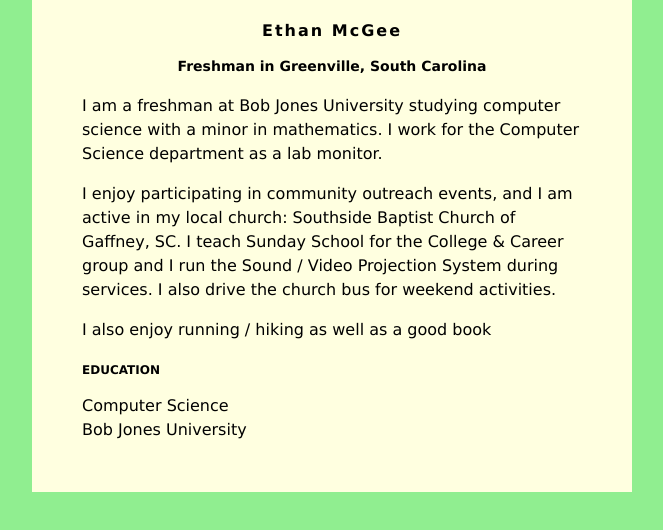
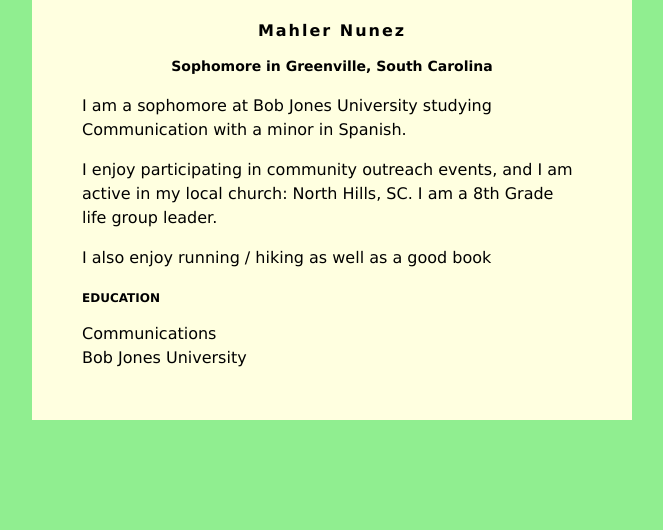
Before and after one commit to MrShadow167/MrShadow167.github.io, a plain HTML site: page index.html in a window 1280 px wide. Shown: the whole page, without its empty margins (308-971 px from the left). Drawn offline with Linux system fonts and the light colour scheme.

Commit message:
Update index.html

```diff
--- a/index.html
+++ b/index.html
@@ -30,19 +30,19 @@ h3 {
 </head>
 <body>
     <div id="content">
-        <h1>Ethan McGee</h1>
-        <h2>Freshman in Greenville, South Carolina</h2>
+        <h1>Mahler Nunez</h1>
+        <h2>Sophomore in Greenville, South Carolina</h2>
 
-         <p>I am a freshman at Bob Jones University studying computer science with a minor in mathematics. I work for the Computer Science department as a lab monitor.</p>
+         <p>I am a sophomore  at Bob Jones University studying Communication  with a minor in Spanish.</p>
          <p>
-            I enjoy participating in community outreach events, and I am active in my local church: Southside Baptist Church of Gaffney, SC.  I teach Sunday School for the College &amp; Career group and I run the Sound / Video Projection System during services.  I also drive the church bus for weekend activities.
+            I enjoy participating in community outreach events, and I am active in my local church: North Hills, SC.  I am a 8th Grade life group leader.
          </p>
          <p>
             I also enjoy running / hiking as well as a good book
          </p>
 
         <h3>EDUCATION</h3>
-        Computer Science<br>
+        Communications<br>
         Bob Jones University
     </div>
 
```
